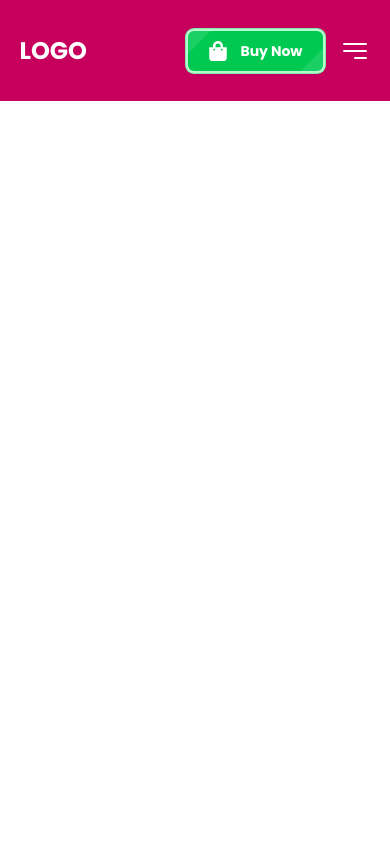
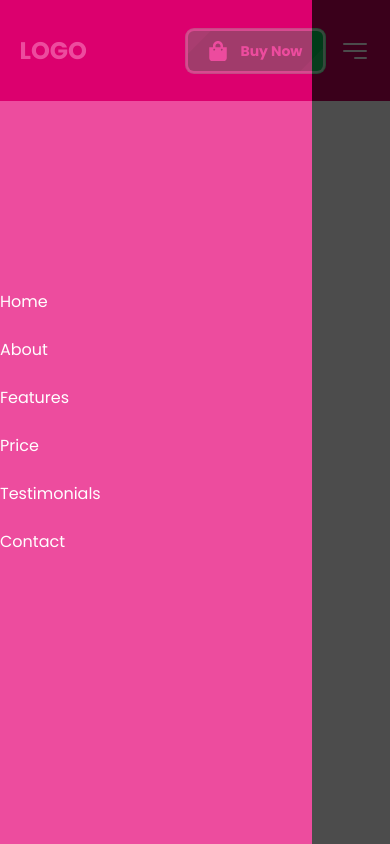
Before and after one commit to Jisap/next15-landingPage-product, a Next.js app: page / in a window 390 px wide. Built offline with nearby package versions, Linux system fonts and the light colour scheme.

Commit message:
Implement mobile navigation overlay with dynamic links

```diff
--- a/components/Home/Navbar/MobileNav.tsx
+++ b/components/Home/Navbar/MobileNav.tsx
@@ -1,8 +1,25 @@
+import { navLinks } from '@/constants/constant'
+import Link from 'next/link'
 import React from 'react'
 
 const MobileNav = () => {
   return (
-    <div>MobileNav</div>
+    <div>
+      {/* overlay */}
+      <div className='fixed inset-0 transform-all duration-500 z-[10002] bg-black opacity-70 w-full h-screen'>
+        {/* navlinks */}
+        <div className='text-white fixed justify-center flex flex-col h-full tranform transition-all duration-500 delay-300 w-[80%] sm:w-[60%] bg-pink-600 space-y-6 z-[1050]'>
+          {navLinks.map((link) => {
+            return (
+              <Link key={link.id} href={link.url}>
+                <p>
+                  {link.label}
+                </p>
+              </Link>
+          )})}
+        </div>
+      </div>
+    </div>
   )
 }
 
```
